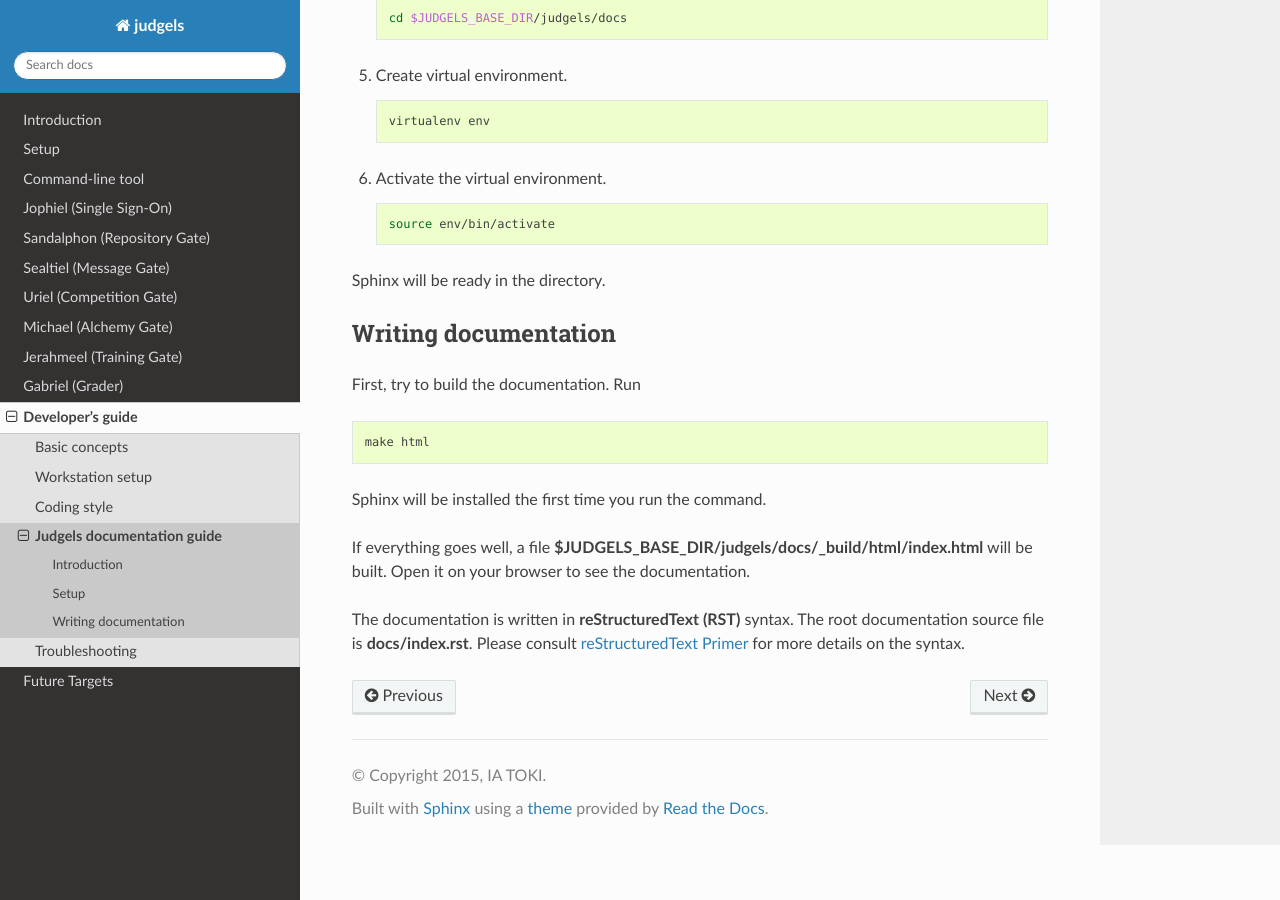
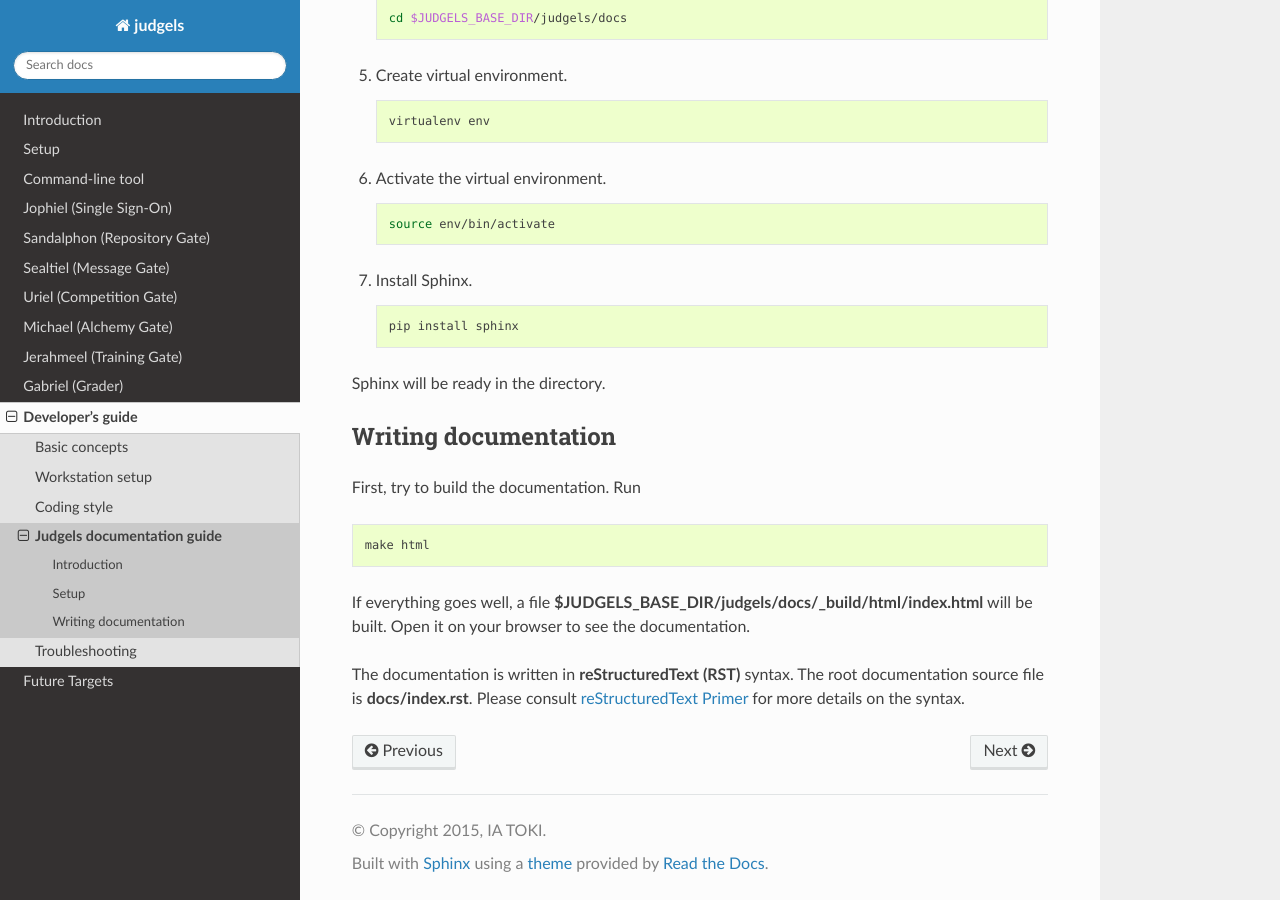
Before and after one commit to judgels/judgels, a Sphinx documentation site: the page built from docs/developers-guide_docs.rst, in a window 1280 px wide and 900 px high, scrolled down 1046 px. Built offline with Sphinx 7.4.7 and the Read the Docs theme 2.0.0, drawn with Linux system fonts in a browser that asks for light colours; formulas are drawn with MathJax 3.

Commit message:
Update doc on writing doc: install Sphinx

```diff
--- a/docs/developers-guide_docs.rst
+++ b/docs/developers-guide_docs.rst
@@ -61,6 +61,12 @@ Setup
 
        source env/bin/activate
 
+#. Install Sphinx.
+
+   .. sourcecode:: bash
+
+       pip install sphinx
+
 Sphinx will be ready in the directory.
 
 Writing documentation
@@ -72,8 +78,6 @@ First, try to build the documentation. Run
 
     make html
 
-Sphinx will be installed the first time you run the command.
-
 If everything goes well, a file **$JUDGELS_BASE_DIR/judgels/docs/_build/html/index.html** will be built. Open it on your browser to see the documentation.
 
 The documentation is written in **reStructuredText (RST)** syntax. The root documentation source file is **docs/index.rst**. Please consult `reStructuredText Primer <http://sphinx-doc.org/rest.html>`_ for more details on the syntax.
```
